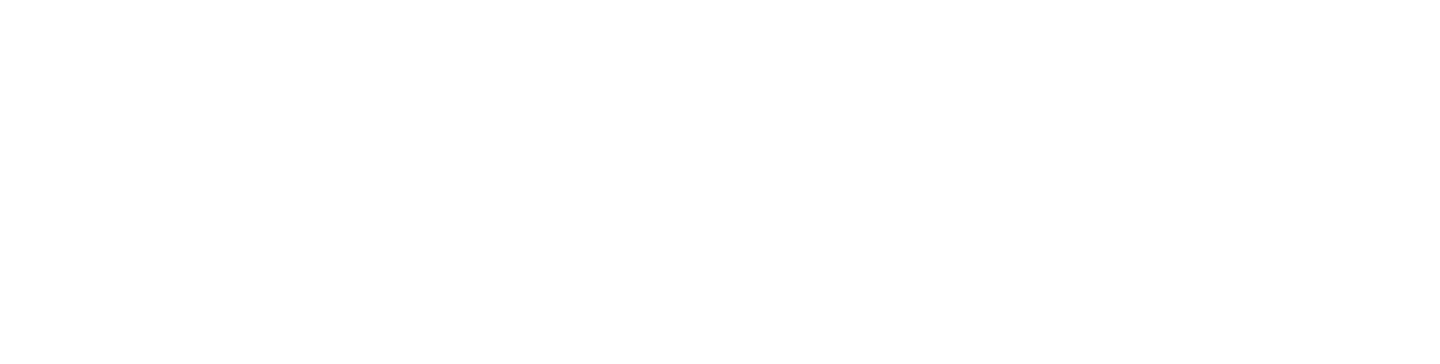
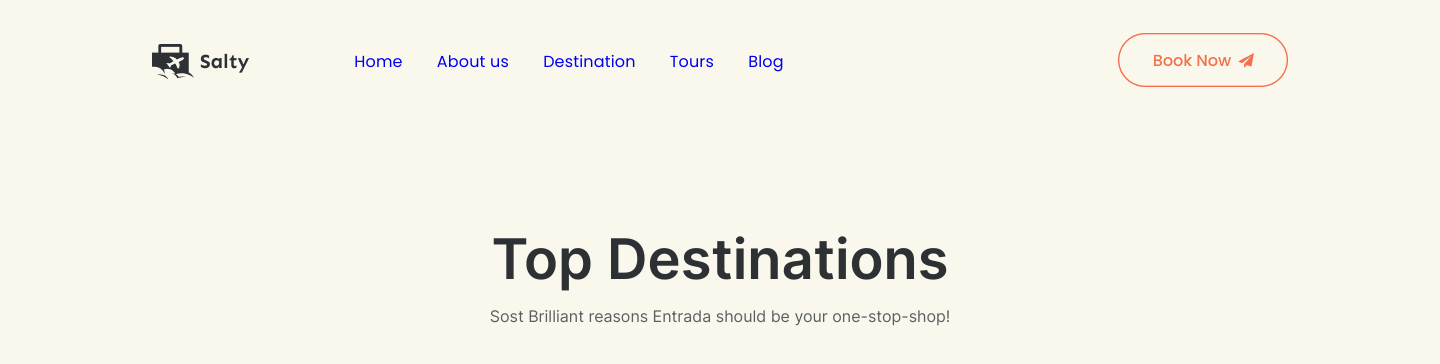
Before and after one commit to MakaBezhuashvili/Travel-Landing-Page, a plain HTML site: page index.html in a window 1280 px wide. Shown: the whole page, 1440 px wide, since content can reach past the window. Drawn offline with Linux system fonts and the light colour scheme.

Commit message:
add header and main sections

```diff
--- a/assets/style/font.css
+++ b/assets/style/font.css
@@ -0,0 +1,9 @@
+@font-face {
+    font-family: Poppins;
+    src: url("../font/Poppins-Regular.ttf");
+}
+
+@font-face {
+    font-family: Inter;
+    src: url(../font/Inter-VariableFont_slnt\,wght.ttf);
+}
--- a/assets/style/style.css
+++ b/assets/style/style.css
@@ -0,0 +1,65 @@
+html {
+    width: 1440px;
+    height: 1243px;
+    background: #FAF8ED;
+}
+
+* {
+    box-sizing: border-box;
+    margin: 0;
+    padding: 0;
+    text-decoration: none;
+}
+
+.header-content {
+    display: flex;
+    justify-content: space-around;
+    align-items: space-between;
+    align-items:center;
+    margin: 33px 135px;
+    font-family: 'Poppins';
+    font-style: normal;
+    font-weight: 400;
+    font-size: 16px;
+    line-height: 16px;
+    letter-spacing: 0.01em;
+    color: #2E476B;
+}
+
+.logo {
+    display: flex;
+    justify-content: flex-start;
+    margin-right: 70px;
+}
+
+.botton {
+    display: flex;
+    justify-content: flex-end;
+    margin-left: 300px;
+}
+
+.article1 {
+    display: flex;
+    flex-direction: column;
+    align-items: center;
+    gap: 16px;
+    margin: 136px 480px;
+}
+
+.article1 h1 {
+    font-family: 'Inter';
+    font-style: normal;
+    font-weight: 600;
+    font-size: 56px;
+    line-height: 66px;
+    color: #2D3134;
+}
+
+.article1 p {
+    font-family: 'Inter';
+    font-style: normal;
+    font-weight: 400;
+    font-size: 16px;
+    line-height: 16px;
+    color: #5B5F62;
+}
--- a/index.html
+++ b/index.html
@@ -4,9 +4,39 @@
     <meta charset="UTF-8">
     <meta http-equiv="X-UA-Compatible" content="IE=edge">
     <meta name="viewport" content="width=device-width, initial-scale=1.0">
-    <title>Document</title>
+    <title>Travel-Landing-Page</title>
+    <link rel="stylesheet" href="./assets/style/font.css">
+    <link rel="stylesheet" href="./assets/style/style.css">
 </head>
 <body>
-
+    <header class="header">
+        <div class="header-content">
+            <div class="logo">
+                <img src="./assets/img/logo.png" alt="logo";>
+            </div>
+                <a href="#">Home</a>
+                <a href="#">About us</a>
+                <a href="#">Destination</a>
+                <a href="#">Tours</a>
+                <a href="#">Blog</a>
+            <div class="botton">
+                <a href="#">
+                    <img src="./assets/img/button.png" alt="Book now botton">
+                </a>
+            </div>
+        </div>
+    </header>
+    <main class="main">
+        <section>
+            <article class="article1">
+                <div>
+                    <h1>Top Destinations</h1>
+                </div>
+                <div>
+                    <p>Sost Brilliant reasons Entrada should be your one-stop-shop!</p>
+                </div>
+            </article>
+        </section>
+    </main>
 </body>
 </html>
```
Also changed, not shown: assets/font/Inter-VariableFont_slnt,wght.ttf (added), assets/font/Poppins-Regular.ttf (added).
